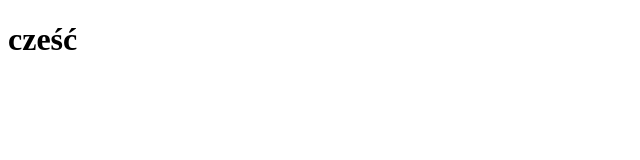
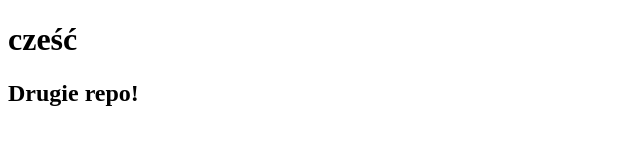
Before and after one commit to Stachursonxx/test3423, a plain HTML site: page index.html in a window 1280 px wide. Shown: the whole page, without its empty margins (0-640 px from the left). Drawn offline with Linux system fonts and the light colour scheme.

Commit message:
added p and changed styles

```diff
--- a/index.html
+++ b/index.html
@@ -10,6 +10,7 @@
 
 <body>
     <h1>cześć</h1>
+    <h2>Drugie repo!</h2>
 </body>
 
 </html>
--- /dev/null
+++ b/main.css
@@ -0,0 +1,5 @@
+* {
+	box-sizing: border-box;
+	margin: 0;
+	padding: 0;
+}
```
